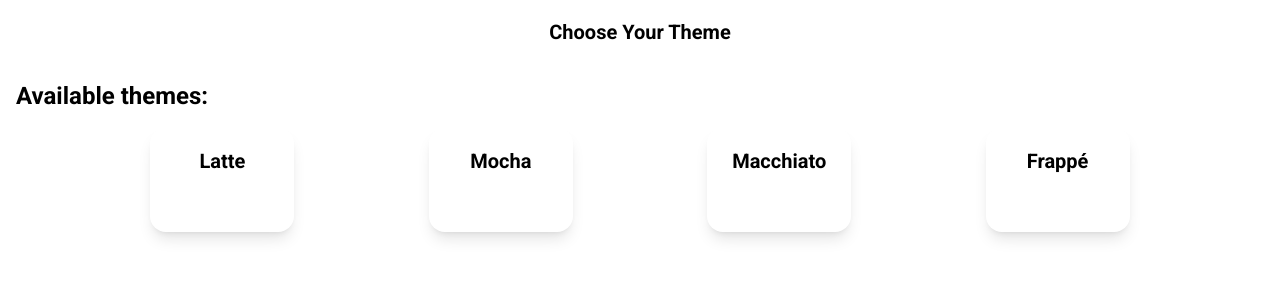
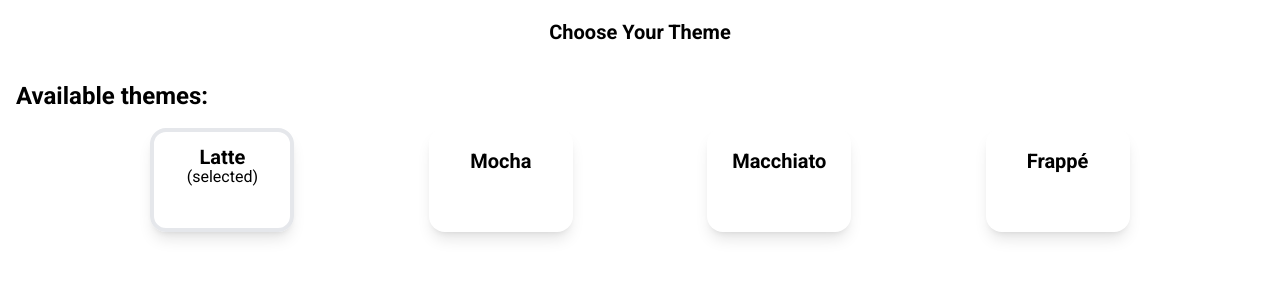
Before and after one commit to sph3/tasks-app, a React (Vite) app: page /settings/themes in a window 1280 px wide. Shown: the top 300 px of the page. Built offline with nearby package versions, Linux system fonts and the light colour scheme; no server answers.

Commit message:
refactor(flavour): replace flavours system with context

```diff
--- /dev/null
+++ b/src/@types/index.ts
@@ -0,0 +1 @@
+export type Flavour = 'latte' | 'frappe' | 'macchiato' | 'mocha';
--- a/src/App.tsx
+++ b/src/App.tsx
@@ -1,18 +1,18 @@
 import { useEffect, useState } from 'react';
 import { BrowserRouter } from 'react-router-dom';
+import { Flavour } from './@types';
 import { AuthContextProvider } from './contexts/auth-context';
+import { FlavourContext } from './contexts/flavour-context';
 import { MenuContext } from './contexts/menu-context';
 import { Router } from './Router';
 
-export type Flavour =
-  | 'ctp-latte'
-  | 'ctp-mocha'
-  | 'ctp-frappe'
-  | 'ctp-macchiato';
+export const App = () => {
+  const [flavour, setFlavour] = useState<Flavour>('latte');
+  const [menuStatus, setMenuStatus] = useState(false);
 
-export const App = () => {
-  const [flavour, setFlavour] = useState<Flavour>('ctp-latte');
-  const [menuStatus, setMenuStatus] = useState(false);
+  if (window.matchMedia('(prefers-color-scheme: dark)').matches) {
+    setFlavour('mocha');
+  }
 
   useEffect(() => {
     const storedFlavour = localStorage.getItem('flavour');
@@ -26,15 +26,15 @@ export const App = () => {
 
   return (
     <AuthContextProvider>
-      <MenuContext.Provider value={{ status: menuStatus, toggleMenu }}>
-        <div className={flavour}>
+      <FlavourContext.Provider value={{ flavour: flavour, setFlavour }}>
+        <MenuContext.Provider value={{ status: menuStatus, toggleMenu }}>
           <div className='bg-ctp-base min-h-screen'>
             <BrowserRouter>
-              <Router currentFlavour={flavour} setFlavour={setFlavour} />
+              <Router />
             </BrowserRouter>
           </div>
-        </div>
-      </MenuContext.Provider>
+        </MenuContext.Provider>
+      </FlavourContext.Provider>
     </AuthContextProvider>
   );
 };
--- a/src/Router.tsx
+++ b/src/Router.tsx
@@ -1,5 +1,4 @@
 import { Route, Routes } from 'react-router-dom';
-import { Flavour } from './App';
 import { NewTask } from './pages/NewTask';
 import { Home } from './pages/Home';
 import { Main } from './pages/Main';
@@ -7,12 +6,7 @@ import { FlavourSwitcher } from './pages/FlavourSwitcher';
 import { TaskView } from './pages/TaskView';
 import { NotFound } from './pages/NotFound';
 
-type FlavourFunctions = {
-  currentFlavour: Flavour;
-  setFlavour: (flavour: Flavour) => void;
-};
-
-export const Router = ({ currentFlavour, setFlavour }: FlavourFunctions) => {
+export const Router = () => {
   return (
     <Routes>
       <Route path='*' element={<NotFound />} />
@@ -20,15 +14,7 @@ export const Router = ({ currentFlavour, setFlavour }: FlavourFunctions) => {
       <Route path='/' element={<Home />} />
       <Route path='/tasks/new' element={<NewTask />} />
       <Route path='/tasks/:id' element={<TaskView />} />
-      <Route
-        path='/settings/themes'
-        element={
-          <FlavourSwitcher
-            currentFlavour={currentFlavour}
-            setFlavour={setFlavour}
-          />
-        }
-      />
+      <Route path='/settings/themes' element={<FlavourSwitcher />} />
     </Routes>
   );
 };
--- a/src/components/FlavourDemo.tsx
+++ b/src/components/FlavourDemo.tsx
@@ -1,52 +1,53 @@
-import { MouseEvent } from 'react';
-import { Flavour } from '../App';
+import { MouseEvent, useContext, useState } from 'react';
+import { Flavour } from '../@types';
+import { FlavourContext } from '../contexts/flavour-context';
 
 type FlavourDemoProps = {
-  flavour: Flavour;
-  selected: boolean;
-  setFlavour: (flavour: Flavour) => void;
+  demoFlavour: Flavour;
 };
 
-export const FlavourDemo = ({
-  flavour,
-  selected,
-  setFlavour,
-}: FlavourDemoProps) => {
-  let flavourName = flavour.split('-')[1];
-  flavourName = flavourName.charAt(0).toUpperCase() + flavourName.slice(1);
+export const FlavourDemo = ({ demoFlavour }: FlavourDemoProps) => {
+  const { flavour, setFlavour } = useContext(FlavourContext);
+  const [selected, setSelected] = useState<boolean>(demoFlavour === flavour);
 
-  if (flavourName === 'Frappe') {
-    flavourName = flavourName.slice(0, -1) + 'é';
-  }
+  let flavourName = demoFlavour.charAt(0).toUpperCase() + demoFlavour.slice(1);
 
-  const selectedClasses = 'border-4 border-ctp-subtext1';
+  if (flavourName === 'Frappe') flavourName = 'Frappé';
+
+  const selectedClasses = `border-4 border-${demoFlavour}-subtext1`;
 
   const setFlavourHandler = (event: MouseEvent<HTMLButtonElement>) => {
     event.preventDefault();
-    localStorage.setItem('flavour', flavour);
-    setFlavour(flavour);
+    localStorage.setItem('flavour', demoFlavour);
+    setFlavour(demoFlavour);
   };
 
   return (
     <button
       onClick={setFlavourHandler}
-      className={`${flavour} ${
+      className={`${
         selected ? selectedClasses : ''
-      } py-4 h-[6.5rem] outline-none text-center w-36 bg-ctp-base rounded-2xl flex flex-col justify-around items-center shadow-lg`}
+      } py-4 h-[6.5rem] outline-none text-center w-36 bg-${demoFlavour}-base rounded-2xl flex flex-col justify-around items-center shadow-lg`}
     >
       <div className='flex flex-col justify-center items-center'>
-        <span className='text-ctp-text font-bold text-xl leading-4'>
+        <span
+          className={`text-${demoFlavour}-text font-bold text-xl leading-4`}
+        >
           {flavourName}
         </span>
-        {selected ? <span className='text-ctp-subtext0'> (selected)</span> : ''}
+        {selected ? (
+          <span className={`text-${demoFlavour}-subtext0`}> (selected)</span>
+        ) : (
+          ''
+        )}
       </div>
 
       <div className='flex justify-center items-center gap-1'>
-        <span className='w-5 h-5 rounded-2xl bg-ctp-red'></span>
-        <span className='w-5 h-5 rounded-2xl bg-ctp-blue'></span>
-        <span className='w-5 h-5 rounded-2xl bg-ctp-green'></span>
-        <span className='w-5 h-5 rounded-2xl bg-ctp-yellow'></span>
-        <span className='w-5 h-5 rounded-2xl bg-ctp-mauve'></span>
+        <span className={`w-5 h-5 rounded-2xl bg-${demoFlavour}-red`}></span>
+        <span className={`w-5 h-5 rounded-2xl bg-${demoFlavour}-blue`}></span>
+        <span className={`w-5 h-5 rounded-2xl bg-${demoFlavour}-green`}></span>
+        <span className={`w-5 h-5 rounded-2xl bg-${demoFlavour}-yellow`}></span>
+        <span className={`w-5 h-5 rounded-2xl bg-${demoFlavour}-mauve`}></span>
       </div>
     </button>
   );
--- /dev/null
+++ b/src/contexts/flavour-context.tsx
@@ -0,0 +1,9 @@
+import { createContext } from 'react';
+import { Flavour } from '../@types';
+
+type FlavourContextType = {
+  flavour: Flavour;
+  setFlavour: (flavour: Flavour) => void;
+};
+
+export const FlavourContext = createContext({} as FlavourContextType);
--- a/src/pages/FlavourSwitcher.tsx
+++ b/src/pages/FlavourSwitcher.tsx
@@ -1,43 +1,17 @@
 import { Header } from '../components/Header';
 import { FlavourDemo } from '../components/FlavourDemo';
-import { Flavour } from '../App';
 
-type FlavourSwitcherProps = {
-  currentFlavour: Flavour;
-  setFlavour: (flavour: Flavour) => void;
-};
-
-export const FlavourSwitcher = ({
-  currentFlavour,
-  setFlavour,
-}: FlavourSwitcherProps) => {
-
+export const FlavourSwitcher = () => {
   return (
     <>
       <Header pageTitle='Choose Your Theme' />
       <div className='p-4 w-full flex flex-col'>
         <h1 className='text-ctp-text text-2xl font-bold'>Available themes:</h1>
         <div className='flex justify-evenly gap-y-4 mt-4 items-center flex-wrap'>
-          <FlavourDemo
-            setFlavour={setFlavour}
-            selected={currentFlavour === 'ctp-latte'}
-            flavour='ctp-latte'
-          />
-          <FlavourDemo
-            setFlavour={setFlavour}
-            selected={currentFlavour === 'ctp-mocha'}
-            flavour='ctp-mocha'
-          />
-          <FlavourDemo
-            setFlavour={setFlavour}
-            selected={currentFlavour === 'ctp-macchiato'}
-            flavour='ctp-macchiato'
-          />
-          <FlavourDemo
-            setFlavour={setFlavour}
-            selected={currentFlavour === 'ctp-frappe'}
-            flavour='ctp-frappe'
-          />
+          <FlavourDemo demoFlavour='latte' />
+          <FlavourDemo demoFlavour='mocha' />
+          <FlavourDemo demoFlavour='macchiato' />
+          <FlavourDemo demoFlavour='frappe' />
         </div>
       </div>
     </>
```
